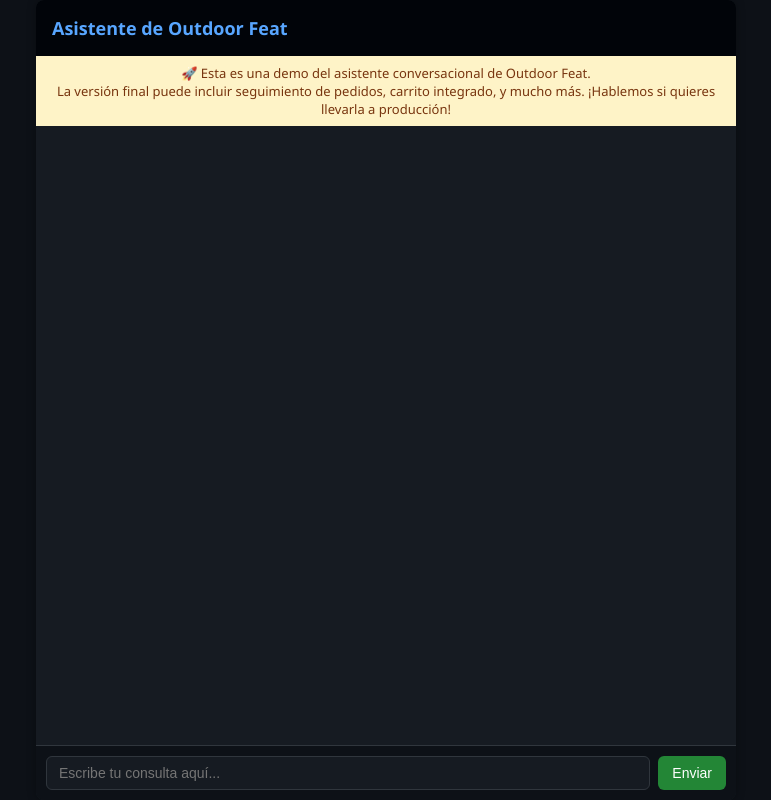
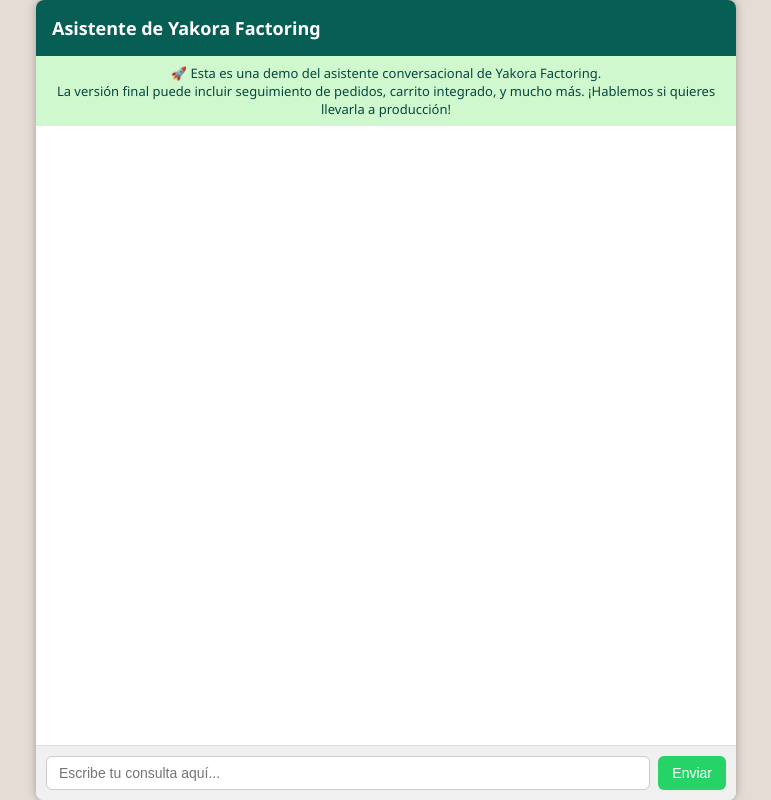
Before and after one commit to AlanHermoVontec/Demo-Yakora-Factoring, a plain HTML site: page index.html in a window 1280 px wide. Shown: the whole page, without its empty margins (254-1025 px from the left). Drawn offline with Linux system fonts and the light colour scheme.

Commit message:
Actualiza demo de chat para Yakora Factoring

```diff
--- a/index.html
+++ b/index.html
@@ -3,12 +3,12 @@
 <head>
   <meta charset="UTF-8" />
   <meta name="viewport" content="width=device-width, initial-scale=1.0" />
-  <title>Asistente Outdoor Feat</title>
+  <title>Asistente Yakora Factoring</title>
   <style>
     body {
       font-family: 'Segoe UI', sans-serif;
-      background-color: #0d1117;
-      color: #e6edf3;
+      background-color: #e5ddd5;
+      color: #1c1c1c;
       margin: 0;
       display: flex;
       flex-direction: column;
@@ -20,21 +20,21 @@
       display: flex;
       flex-direction: column;
       height: 100%;
-      background: #161b22;
+      background: #fff;
       border-radius: 8px;
       overflow: hidden;
       box-shadow: 0 0 10px rgba(0,0,0,0.3);
     }
     .chat-header {
       padding: 16px;
-      background: #010409;
-      color: #58a6ff;
+      background: #075e54;
+      color: #fff;
       font-size: 18px;
       font-weight: bold;
     }
     .mensaje-bienvenida {
-      background-color: #fef3c7;
-      color: #78350f;
+      background-color: #d0f8ce;
+      color: #054740;
       padding: 8px 14px;
       font-size: 13px;
       text-align: center;
@@ -50,30 +50,30 @@
     .chat-input {
       display: flex;
       padding: 10px;
-      border-top: 1px solid #30363d;
-      background-color: #0d1117;
+      border-top: 1px solid #ddd;
+      background-color: #f0f0f0;
     }
     .chat-input input {
       flex: 1;
       padding: 8px 12px;
-      border: 1px solid #30363d;
+      border: 1px solid #ccc;
       border-radius: 6px;
       font-size: 14px;
-      background-color: #161b22;
-      color: #e6edf3;
+      background-color: #fff;
+      color: #000;
     }
     .chat-input button {
       padding: 8px 14px;
       border: none;
       border-radius: 6px;
-      background-color: #238636;
+      background-color: #25d366;
       color: white;
       margin-left: 8px;
       cursor: pointer;
       font-size: 14px;
     }
     .chat-input button:hover {
-      background-color: #2ea043;
+      background-color: #1ebe57;
     }
     .message {
       max-width: 80%;
@@ -84,24 +84,24 @@
       font-size: 13.5px;
     }
     .user-message {
-      background-color: #1f6feb;
-      color: white;
+      background-color: #dcf8c6;
+      color: #000;
       align-self: flex-end;
       border-bottom-right-radius: 2px;
     }
     .bot-message {
-      background-color: #21262d;
+      background-color: #fff;
       align-self: flex-start;
       border-bottom-left-radius: 2px;
     }
     .bot-message strong {
-      color: #58a6ff;
+      color: #075e54;
     }
     .bot-message a {
       display: inline-block;
       margin: 4px 0;
       padding: 4px 8px;
-      background-color: #238636;
+      background-color: #25d366;
       color: #fff;
       text-decoration: none;
       border-radius: 5px;
@@ -111,9 +111,9 @@
 </head>
 <body>
   <div class="chat-container">
-    <div class="chat-header">Asistente de Outdoor Feat</div>
+    <div class="chat-header">Asistente de Yakora Factoring</div>
     <div class="mensaje-bienvenida">
-      🚀 Esta es una demo del asistente conversacional de Outdoor Feat.<br>
+      🚀 Esta es una demo del asistente conversacional de Yakora Factoring.<br>
       La versión final puede incluir seguimiento de pedidos, carrito integrado, y mucho más. ¡Hablemos si quieres llevarla a producción!
     </div>
     <div class="chat-body" id="chat"></div>
```
